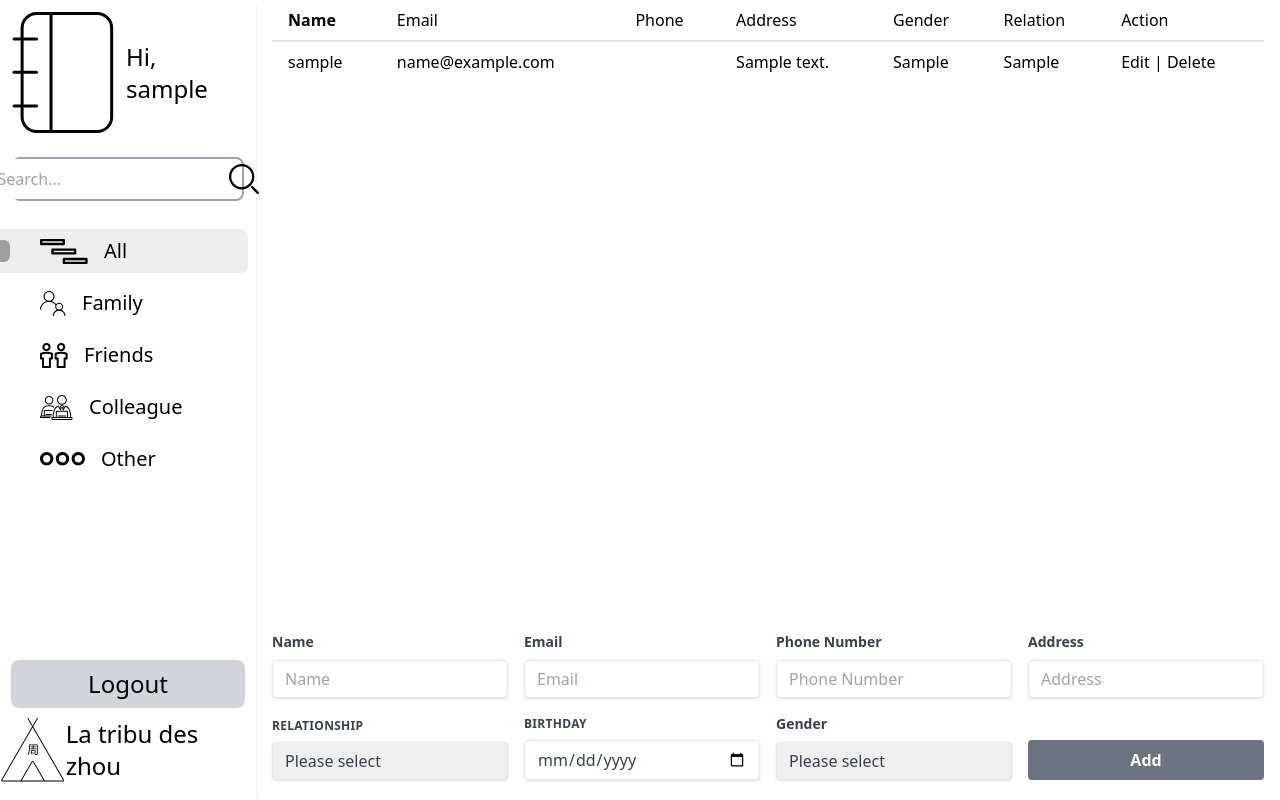
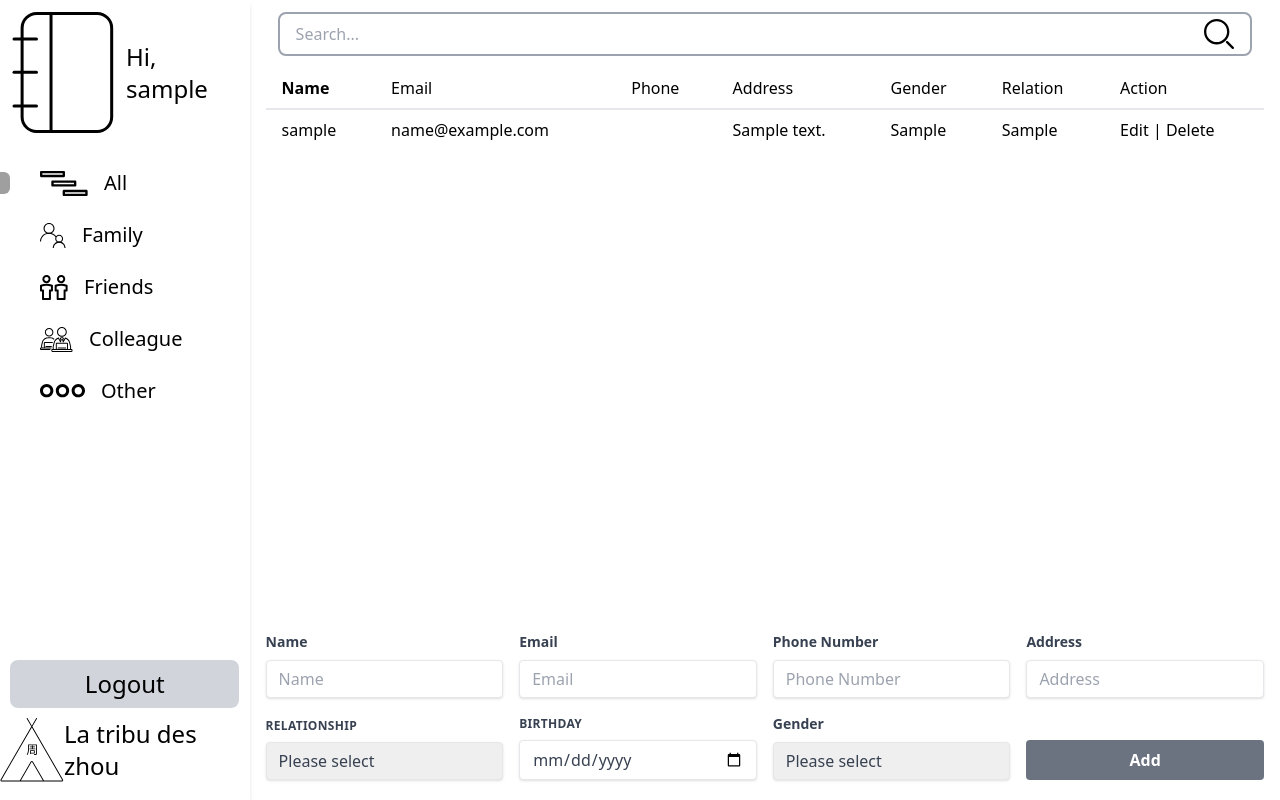
Before and after one commit to zhou-efr/ContactBookSystem, a PHP site: page /index.php in a window 1280 px wide. Run offline with PHP 8.4, Linux system fonts and the light colour scheme; the visitor is signed in with stand-in values (Sample User, id 1); tables that the repository leaves empty or names only in its code hold one stand-in row (values such as "Sample post"); data that the repository does not hold is empty; some libraries are stand-ins or nearby versions.

Commit message:
move search bar

```diff
--- a/index.php
+++ b/index.php
@@ -17,9 +17,9 @@
                 border-top-right-radius: 0.5rem;
                 border-bottom-right-radius: 0.5rem;
             }
-            .category-list-box-focus {
-                background-color: rgba(196, 196, 196, 0.29);
-            }
+            /*.category-list-box-focus {*/
+            /*    background-color: rgba(196, 196, 196, 0.29);*/
+            /*}*/
             .category-list-text {
                 font-size: 1.25rem;
                 line-height: 1.75rem;
@@ -50,15 +50,6 @@
                                 <?php echo $_SESSION['username']; ?>
                             </p>
                         </div>
-                        <form class="border-2 border-gray-400 rounded-lg focus:outline-none focus:border-gray-500 m-3 flex items-center justify-center" action="index.php?filter='search'" method="post">
-                            <input type="text" name="search" placeholder="Search..." class="h-10 outline-none">
-                            <button type="submit">
-                                <svg class="h-8" width="30" height="30" viewBox="0 0 30 30" fill="none" xmlns="http://www.w3.org/2000/svg">
-                                    <path d="M12.6923 0C5.69405 0 0 5.69425 0 12.6923C0 19.6903 5.69425 25.3846 12.6923 25.3846C19.6903 25.3846 25.3846 19.6903 25.3846 12.6923C25.3846 5.69425 19.6903 0 12.6923 0ZM12.6923 23.0769C6.96684 23.0769 2.30769 18.4177 2.30769 12.6923C2.30769 6.96684 6.96684 2.30769 12.6923 2.30769C18.4177 2.30769 23.0769 6.96684 23.0769 12.6923C23.0769 18.4177 18.4177 23.0769 12.6923 23.0769Z" fill="black"/>
-                                    <path d="M29.6611 28.0305L23.8919 22.2613C23.4407 21.81 22.7116 21.81 22.2603 22.2613C21.8091 22.7125 21.8091 23.4416 22.2603 23.8929L28.0295 29.6621C28.2546 29.8869 28.55 30 28.8455 30C29.1409 30 29.4363 29.8869 29.6611 29.6618C30.1124 29.2109 30.1124 28.4815 29.6611 28.0305V28.0305Z" fill="black"/>
-                                </svg>
-                            </button>
-                        </form>
                         <div class="flex flex-col gap-2 mt-4">
                             <a href="index.php" class="category-list-box <?php
                                 $filter = $_GET['filter'] ?? 'all';
@@ -187,6 +178,16 @@
                 </div>
             </div>
             <div class="w-4/5 h-full mx-4 flex flex-col justify-between">
+                <div class="flex flex-col w-full">
+                    <form class="border-2 border-gray-400 rounded-lg focus:outline-none focus:border-gray-500 m-3 flex items-center justify-center" action="index.php?filter='search'" method="post">
+                        <input type="text" name="search" placeholder="Search..." class="h-10 outline-none w-full mx-4">
+                        <button type="submit">
+                            <svg class="h-8 mr-4" width="30" height="30" viewBox="0 0 30 30" fill="none" xmlns="http://www.w3.org/2000/svg">
+                                <path d="M12.6923 0C5.69405 0 0 5.69425 0 12.6923C0 19.6903 5.69425 25.3846 12.6923 25.3846C19.6903 25.3846 25.3846 19.6903 25.3846 12.6923C25.3846 5.69425 19.6903 0 12.6923 0ZM12.6923 23.0769C6.96684 23.0769 2.30769 18.4177 2.30769 12.6923C2.30769 6.96684 6.96684 2.30769 12.6923 2.30769C18.4177 2.30769 23.0769 6.96684 23.0769 12.6923C23.0769 18.4177 18.4177 23.0769 12.6923 23.0769Z" fill="black"/>
+                                <path d="M29.6611 28.0305L23.8919 22.2613C23.4407 21.81 22.7116 21.81 22.2603 22.2613C21.8091 22.7125 21.8091 23.4416 22.2603 23.8929L28.0295 29.6621C28.2546 29.8869 28.55 30 28.8455 30C29.1409 30 29.4363 29.8869 29.6611 29.6618C30.1124 29.2109 30.1124 28.4815 29.6611 28.0305V28.0305Z" fill="black"/>
+                            </svg>
+                        </button>
+                    </form>
                     <table class="table-auto w-full h-max-full overflow-y-scroll">
                         <thead>
                         <tr class="border-b-2">
@@ -241,6 +242,7 @@
                         ?>
                         </tbody>
                     </table>
+                </div>
                 <form class="mb-5" method="post" action="sources/add.php">
                     <div class="flex flex-col gap-4 justify-end">
                         <div class="flex gap-4 items-end">
```
Lines whose indentation alone changed are shown as unchanged.
